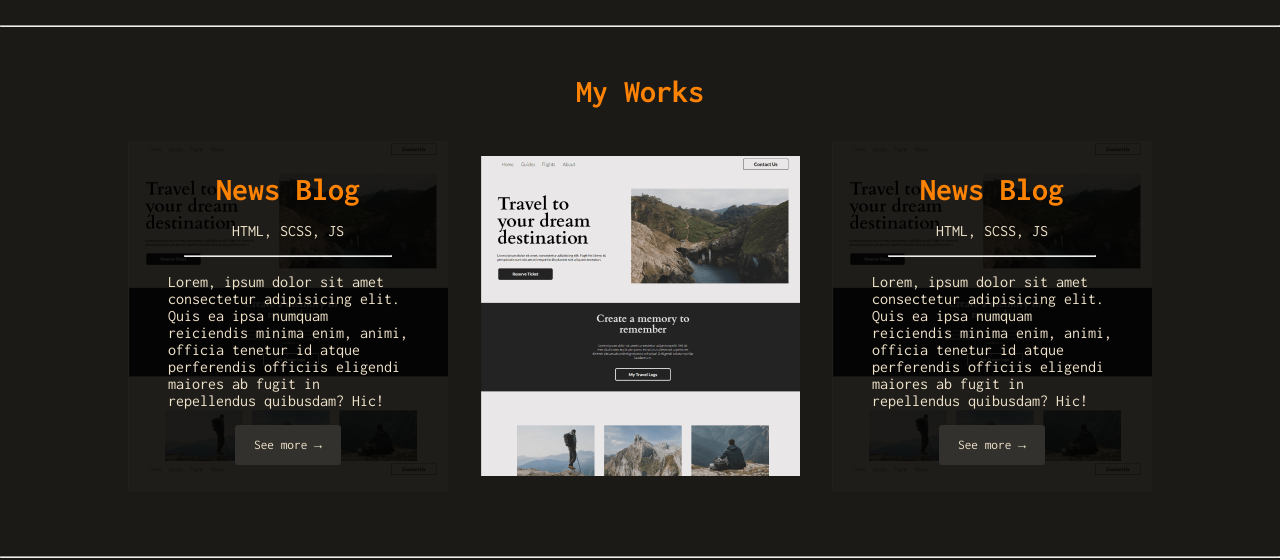
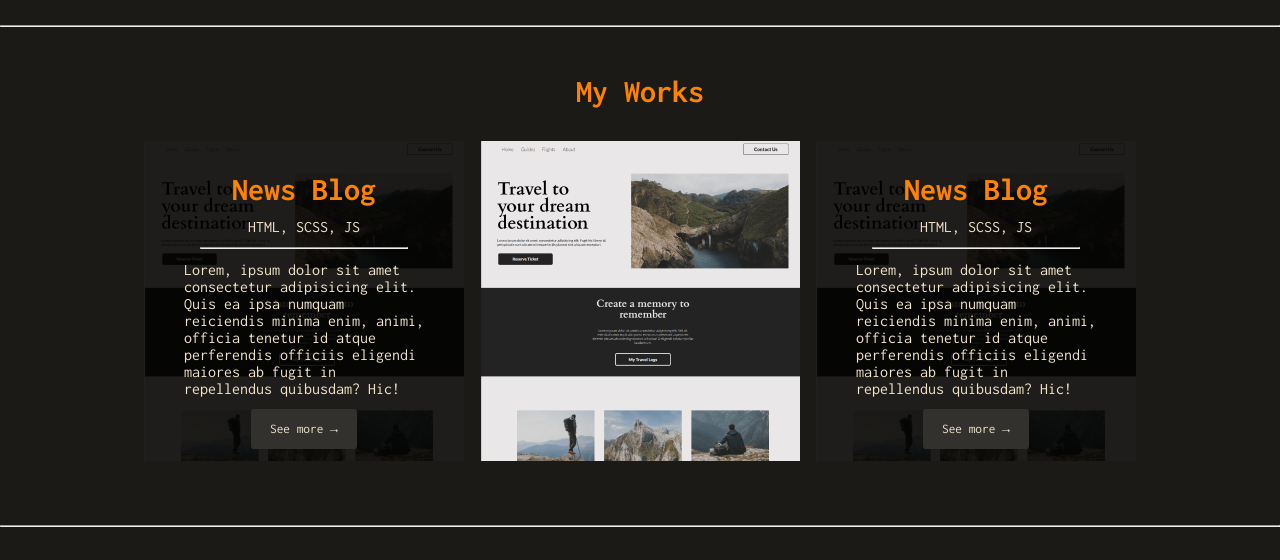
Before and after one commit to GerardoGomezG/portfolio, a website: page index.html in a window 1280 px wide. Shown: the part 1200-1760 px from the top of the page. Drawn offline with Linux system fonts and the light colour scheme.

Commit message:
Fixes My Works section containers height sizes

```diff
--- a/styles.css
+++ b/styles.css
@@ -176,7 +176,7 @@ form > div > button {
   color: #f0e3ca;
   margin-left: auto;
   margin-right: auto;
-  margin-bottom: 2em;
+  margin-bottom: 1em;
   cursor: pointer;
 }
 
@@ -199,6 +199,7 @@ form > div > button {
 .newsBlog {
   display: grid;
   margin: 1em 0;
+  max-height: 320px;
   max-width: 320px;
   width: 80vw;
   align-items: center;
@@ -210,8 +211,8 @@ form > div > button {
 }
 
 .newsBlog > h3 {
+  background-color: transparent;
   margin-top: 1em;
-  background-color: transparent;
 }
 
 .newsBlog > hr {
@@ -223,7 +224,7 @@ form > div > button {
 .newsBlog > p {
   display: flex;
   justify-content: center;
-  margin: 1em 2.5em;
+  margin: 0.75em 2.5em;
   font-size: 1rem;
 }
 
@@ -341,7 +342,7 @@ input:-webkit-autofill:active {
   #about-me {
     display: inline-flex;
     margin: 4em 0;
-    width: 100vw;
+    width: 100%;
     align-items: center;
     justify-content: center;
     gap: 2em;
@@ -393,7 +394,7 @@ input:-webkit-autofill:active {
   .myWorks {
     display: grid;
     grid-template-columns: repeat(3, 320px);
-    column-gap: 2em;
+    column-gap: 1em;
     justify-content: center;
   }
 
```
